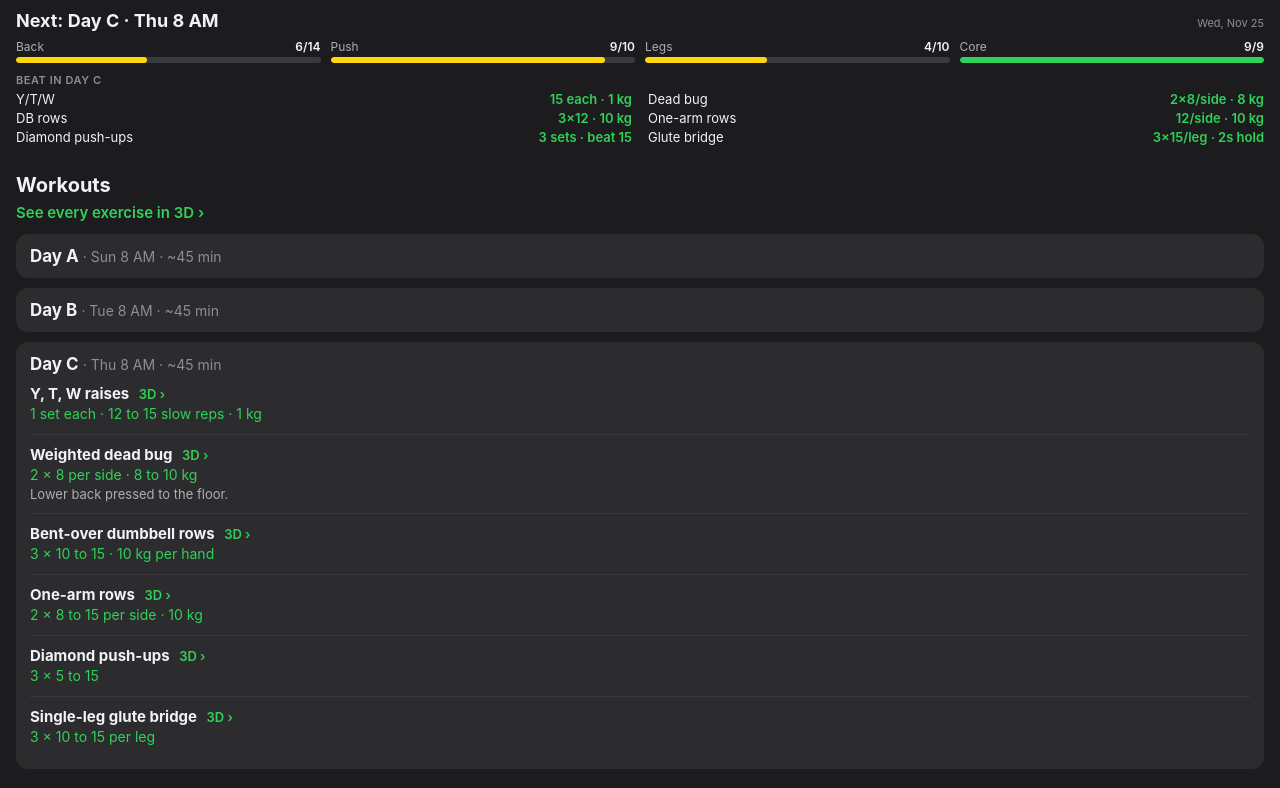
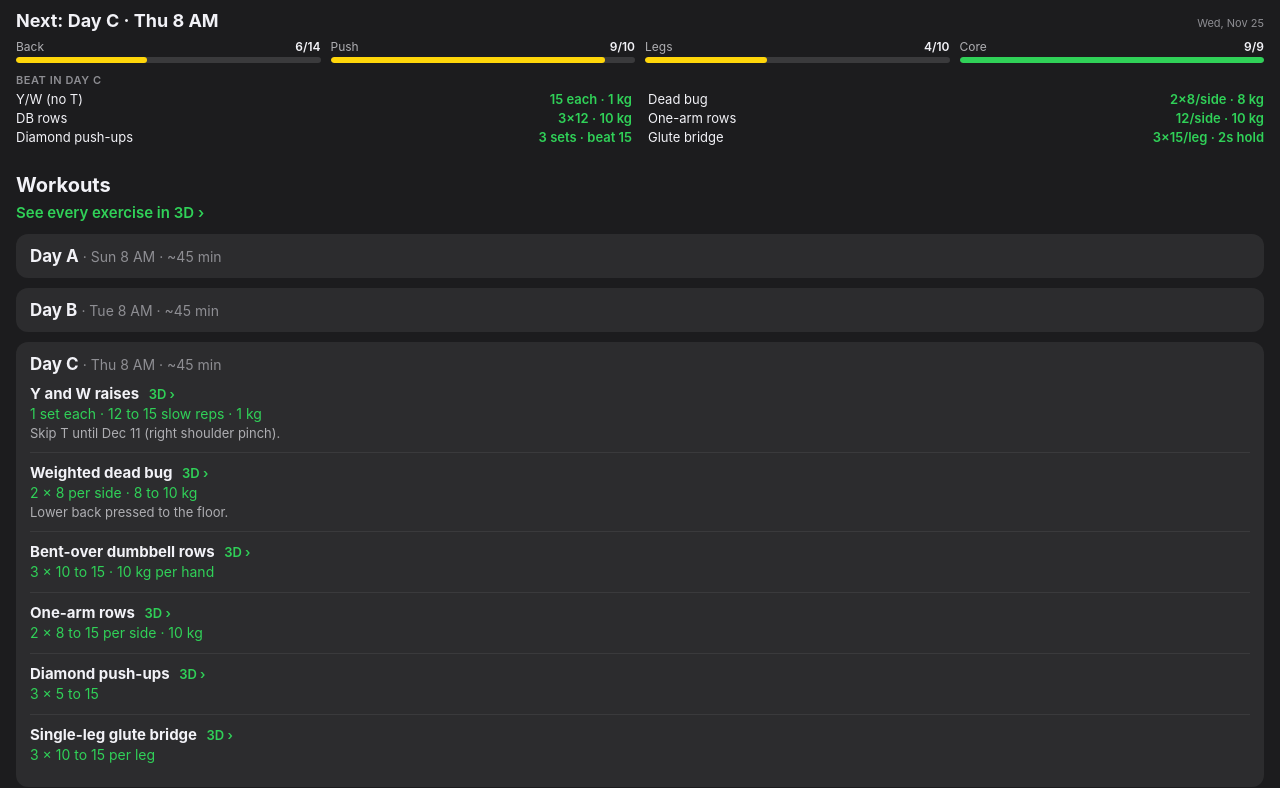
Before and after one commit to amitlin/workouts-widget, a plain HTML site: page index.html in a window 1280 px wide. Shown: the top 788 px of the page. Drawn offline with Linux system fonts and the light colour scheme.

Commit message:
Day C: drop T raises for 2 weeks (shoulder)

```diff
--- a/index.html
+++ b/index.html
@@ -46,7 +46,7 @@ ul{padding-left:18px;color:#aeaeb2;font-size:14px;line-height:1.5}
 </div>
 <h2>Beat in Day C</h2>
 <div class="grid">
-<div class="t"><span>Y/T/W</span><span>15 each · 1 kg</span></div>
+<div class="t"><span>Y/W (no T)</span><span>15 each · 1 kg</span></div>
 <div class="t"><span>Dead bug</span><span>2×8/side · 8 kg</span></div>
 <div class="t"><span>DB rows</span><span>3×12 · 10 kg</span></div>
 <div class="t"><span>One-arm rows</span><span>12/side · 10 kg</span></div>
@@ -72,7 +72,7 @@ ul{padding-left:18px;color:#aeaeb2;font-size:14px;line-height:1.5}
 <div class="ex"><b>Goblet squats <a class="d3" href="exercises/view.html#goblet">3D ›</a></b><div class="sr">3 × 10 to 15 · 10 to 12 kg · slow down</div></div>
 </details>
 <details open><summary>Day C <span>· Thu 8 AM · ~45 min</span></summary>
-<div class="ex"><b>Y, T, W raises <a class="d3" href="exercises/view.html#ytw">3D ›</a></b><div class="sr">1 set each · 12 to 15 slow reps · 1 kg</div></div>
+<div class="ex"><b>Y and W raises <a class="d3" href="exercises/view.html#ytw">3D ›</a></b><div class="sr">1 set each · 12 to 15 slow reps · 1 kg</div><div class="cue">Skip T until Dec 11 (right shoulder pinch).</div></div>
 <div class="ex"><b>Weighted dead bug <a class="d3" href="exercises/view.html#deadbug">3D ›</a></b><div class="sr">2 × 8 per side · 8 to 10 kg</div><div class="cue">Lower back pressed to the floor.</div></div>
 <div class="ex"><b>Bent-over dumbbell rows <a class="d3" href="exercises/bent-over-row.html">3D ›</a></b><div class="sr">3 × 10 to 15 · 10 kg per hand</div></div>
 <div class="ex"><b>One-arm rows <a class="d3" href="exercises/view.html#onearmrow">3D ›</a></b><div class="sr">2 × 8 to 15 per side · 10 kg</div></div>
```
